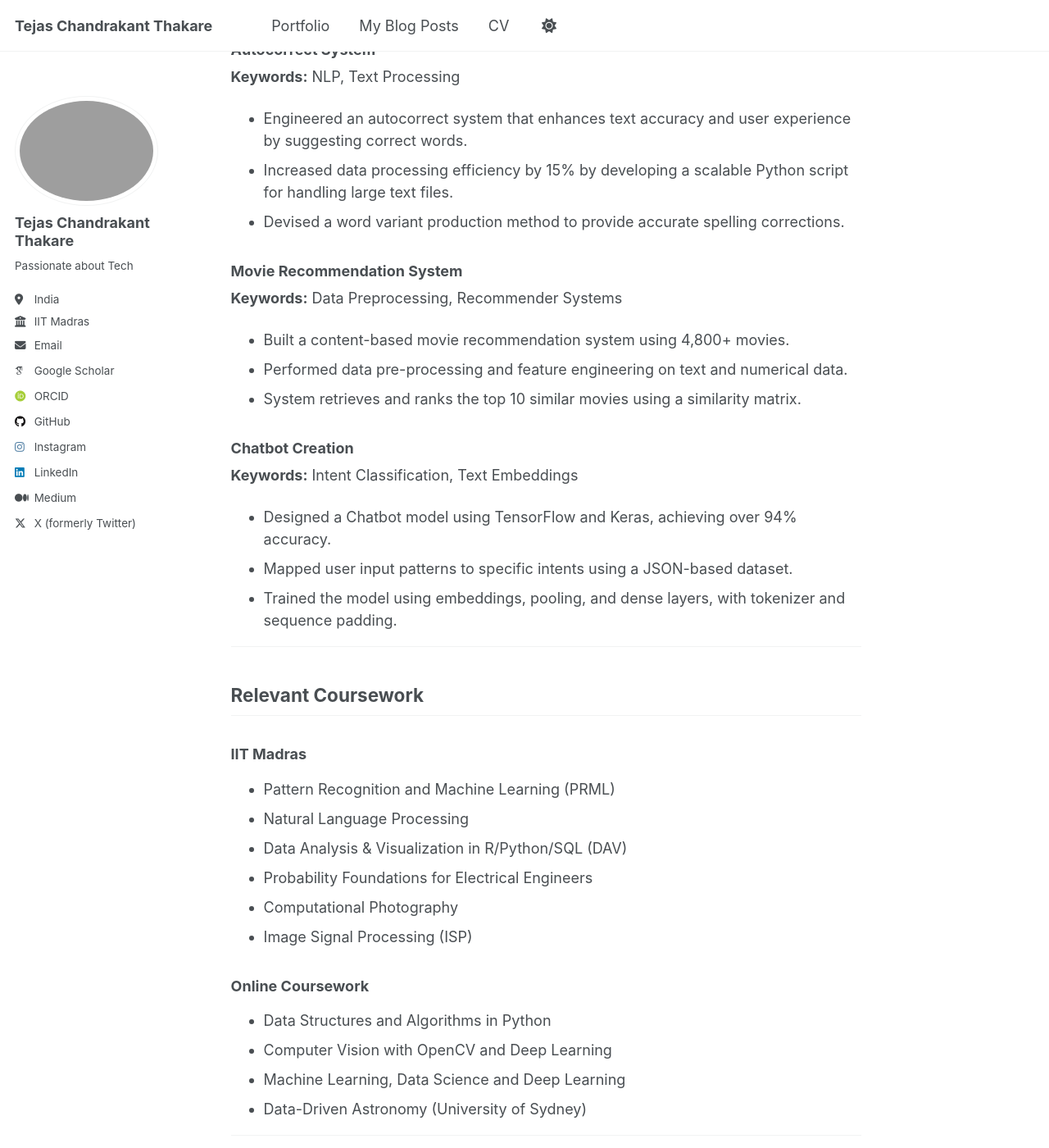
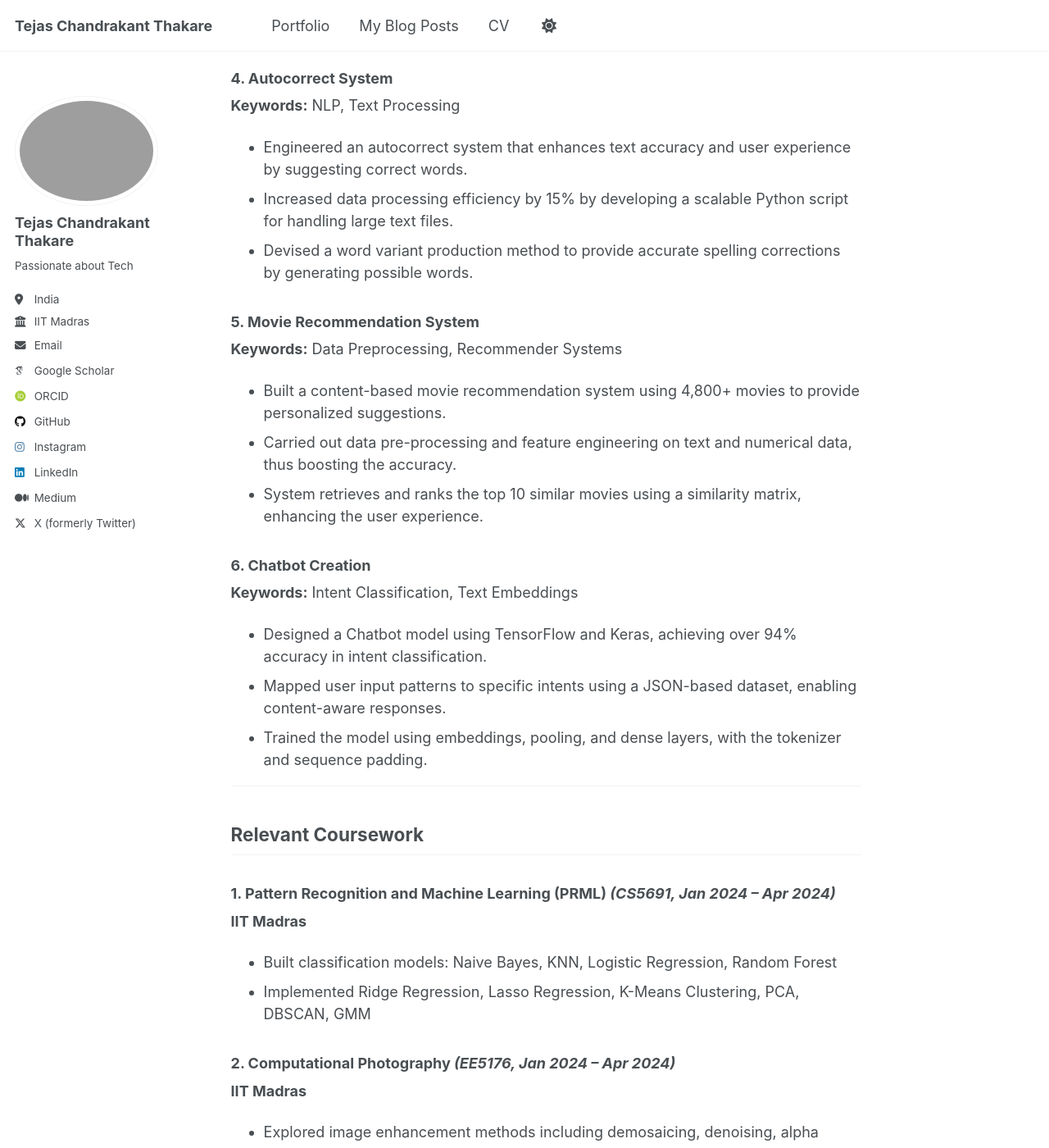
Before and after one commit to TejasCThakare/tejascthakare.github.io, a Jekyll site: the page built from _pages/cv.md, in a window 1280 px wide and 1400 px high, scrolled down 2898 px. Shown: the whole window at 82% size. Built offline with Jekyll 4.4.1, drawn with Linux system fonts in a browser that asks for light colours; some web fonts are replaced; our own code applies the rules of GitHub Pages for plain Markdown files; some of the changed text lies outside the part shown.

Commit message:
Update cv.md

```diff
--- a/_pages/cv.md
+++ b/_pages/cv.md
@@ -11,20 +11,20 @@ Chennai, Tamil Nadu, India
 
 ## Education
 
-| Program                                 | Institution/Board                   | %/CGPA   | Year     |
-|-----------------------------------------|-------------------------------------|----------|----------|
-| M.Tech. (Electrical Engineering)        | IIT Madras, Chennai, India          | 8.24/10  | 2023-25  |
-| M.Sc. (Physics)                         | IIT Bhubaneswar, Odisha, India      | 7.84/10  | 2021-23  |
-| B.Sc. (Physics, Statistics and Math)    | KTHM College (Pune University)      | 87.26%   | 2017-20  |
-| Higher Secondary                        | Maharashtra State Board             | 72.46%   | 2017     |
-| Secondary                               | Maharashtra State Board             | 90.20%   | 2015     |
+| Program                                   | Institution/Board                     | %/CGPA  | Year     |
+|-------------------------------------------|---------------------------------------|---------|----------|
+| M.Tech. (Electrical Engineering)          | IIT Madras, Chennai, India            | 8.24/10 | 2023–25  |
+| M.Sc. (Physics)                           | IIT Bhubaneswar, Odisha, India        | 7.84/10 | 2021–23  |
+| B.Sc. (Physics, Statistics and Math)      | KTHM College (Pune University)        | 87.26%  | 2017–20  |
+| Higher Secondary                          | Maharashtra State Board               | 72.46%  | 2017     |
+| Secondary                                 | Maharashtra State Board               | 90.20%  | 2015     |
 
 ---
 
 ## Research Projects
 
 ### 1. 3D High Dynamic Range Reconstruction of Dynamic Images using Gaussian Splatting
-**Jun’24–May’25**
+**Jun '24 – May '25**
 **(M.Tech / Guide: Prof. Kaushik Mitra), IIT Madras**
 **Keywords:** 3D HDR Reconstruction, Point Clouds, Gaussian Splatting, NeRF, HDR
 
@@ -33,7 +33,7 @@ Chennai, Tamil Nadu, India
 - Extended the 4D Gaussian Splatting framework to support 16-bit dynamic HDR inputs using a self-captured dataset. Enabled temporally consistent HDR synthesis for dynamic scenes. Also developed novel pipeline for HDR-Dynamic novel view synthesis.
 
 ### 2. Analysis and Implementation of Machine Learning Model on CERN’s Big Datasets
-**Jun’22–May’23**
+**Jun '22 – May '23**
 **(M.Sc / Guide: Prof. Seema Bahinipati), IIT Bhubaneswar**
 **Keywords:** Big Data Analysis, EDA, Machine Learning
 
@@ -42,71 +42,97 @@ Chennai, Tamil Nadu, India
 - The applied Boosted Decision Tree model achieved a 0.98 ROC value, effectively classifying signal and noise.
 
 ### 3. The Exponentially Changing Periodic Probability Density Function (PDF)
-**Nov’18–Mar’19**
+**Nov '18 – Mar '19**
 **(B.Sc), K.T.H.M. College**
 **Keywords:** Probability Distribution, Mathematical Statistics
 
 - Developed the Sinex distribution, a novel PDF with multiple peaks, using Laplace Transforms and MGF functions.
 - Derived the Sinex distribution’s mean and variance using the gamma function and Inverse Laplace Transforms.
 - Analyzed the Sinex distribution, showing it approximates the Gamma Distribution under certain conditions.
-
----
-
 ## Personal Projects
 
-### Attention-Guided Hybrid Retinex for Low-Light Image Enhancement
-**Keywords:** Image Enhancement, Image Restoration, Vision (Targeted for publication)
+### 1. Attention-Guided Hybrid Retinex for Low-Light Image Enhancement
+**Keywords:** Image Enhancement, Image Restoration, Vision *(Targeted for publication)*
+
 - Designed a deep learning model that enhances dark, low-light images via Retinex-based decomposition, illumination relighting, and fusion.
 - Integrated attention-guided illumination refinement and multi-scale residual learning for adaptive brightness correction and texture, color preservation.
 - Achieved 21+ PSNR and 0.8+ SSIM on LOL-v1 with a full PyTorch pipeline for training, inference, evaluation, and visual diagnostics.
 
-### GAN-Based Multi-Exposure Prediction for HDR Imaging
+### 2. GAN-Based Multi-Exposure Prediction for HDR Imaging
 **Keywords:** Generative Model, Deep Learning, CNN, HDR
-- Developed a GAN-based model to predict a full 5-level multi-exposure image stack from a single LDR input.
+
+- Developed a GAN-based model to predict a full 5-level multi-exposure image stack from a single LDR input for HDR-related imaging applications.
 - Designed a convolutional encoder–decoder generator to synthesize photorealistic exposure variations that simulate real-world camera bracketing.
-- Integrated a PatchGAN-style discriminator to assess global structure and local texture consistency.
+- Integrated a PatchGAN-style discriminator to assess global structure and local texture consistency across predicted exposure stacks.
 
-### Lung Cancer Detection Using CNN
+### 3. Lung Cancer Detection Using CNN
 **Keywords:** Classification, Medical Imaging, CNN
-- Developed a CNN for lung cancer classification, achieving 92% validation accuracy.
-- Achieved 97%, 87%, and 91% F1-scores for three lung cancer types.
+
+- Developed a CNN for lung cancer classification, achieving 92% validation accuracy on microscopic lung images.
+- Achieved 97%, 87%, and 91% F1-scores for three lung cancer types, demonstrating strong model performance.
 - Boosted efficiency with regularization & augmentation, achieving 92% macro-average precision, recall, & F1-score.
 
-### Autocorrect System
+### 4. Autocorrect System
 **Keywords:** NLP, Text Processing
+
 - Engineered an autocorrect system that enhances text accuracy and user experience by suggesting correct words.
 - Increased data processing efficiency by 15% by developing a scalable Python script for handling large text files.
-- Devised a word variant production method to provide accurate spelling corrections.
+- Devised a word variant production method to provide accurate spelling corrections by generating possible words.
 
-### Movie Recommendation System
+### 5. Movie Recommendation System
 **Keywords:** Data Preprocessing, Recommender Systems
-- Built a content-based movie recommendation system using 4,800+ movies.
-- Performed data pre-processing and feature engineering on text and numerical data.
-- System retrieves and ranks the top 10 similar movies using a similarity matrix.
 
-### Chatbot Creation
+- Built a content-based movie recommendation system using 4,800+ movies to provide personalized suggestions.
+- Carried out data pre-processing and feature engineering on text and numerical data, thus boosting the accuracy.
+- System retrieves and ranks the top 10 similar movies using a similarity matrix, enhancing the user experience.
+
+### 6. Chatbot Creation
 **Keywords:** Intent Classification, Text Embeddings
-- Designed a Chatbot model using TensorFlow and Keras, achieving over 94% accuracy.
-- Mapped user input patterns to specific intents using a JSON-based dataset.
-- Trained the model using embeddings, pooling, and dense layers, with tokenizer and sequence padding.
+
+- Designed a Chatbot model using TensorFlow and Keras, achieving over 94% accuracy in intent classification.
+- Mapped user input patterns to specific intents using a JSON-based dataset, enabling content-aware responses.
+- Trained the model using embeddings, pooling, and dense layers, with the tokenizer and sequence padding.
 
 ---
 
 ## Relevant Coursework
 
-### IIT Madras
-- Pattern Recognition and Machine Learning (PRML)
-- Natural Language Processing
-- Data Analysis & Visualization in R/Python/SQL (DAV)
-- Probability Foundations for Electrical Engineers
-- Computational Photography
-- Image Signal Processing (ISP)
+### 1. Pattern Recognition and Machine Learning (PRML) *(CS5691, Jan 2024 – Apr 2024)*
+**IIT Madras**
+- Built classification models: Naive Bayes, KNN, Logistic Regression, Random Forest
+- Implemented Ridge Regression, Lasso Regression, K-Means Clustering, PCA, DBSCAN, GMM
 
-### Online Coursework
-- Data Structures and Algorithms in Python
-- Computer Vision with OpenCV and Deep Learning
-- Machine Learning, Data Science and Deep Learning
-- Data-Driven Astronomy (University of Sydney)
+### 2. Computational Photography *(EE5176, Jan 2024 – Apr 2024)*
+**IIT Madras**
+- Explored image enhancement methods including demosaicing, denoising, alpha matting, motion deblurring, and compositing
+- Studied Bayer pattern processing, tone mapping, HDR imaging, coded aperture, and light field imaging
+
+### 3. Image Signal Processing (ISP) *(EE5157, Jan 2024 – Apr 2024)*
+**IIT Madras**
+- Performed image processing tasks in Python: geometric transformations, mosaicing, shape from focus, space-variant blurring, Otsu’s thresholding, occlusion detection
+
+### 4. Natural Language Processing *(CS6370, Jan 2024 – Apr 2024)*
+**IIT Madras**
+- Built a Python-based search engine with NLP modules: segmentation, tokenization, lemmatization, stopword removal, spell correction
+- Used NLTK, TF-IDF, WordNet for semantic query matching
+
+### 5. Data Analysis & Visualization in R/Python/SQL (DAV) *(MA5755, Jan 2024 – Apr 2024)*
+**IIT Madras**
+- Built a neural network from scratch for handwritten digit recognition
+- Achieved 87% training and 86% testing accuracy
+
+### 6. Probability Foundations for Electrical Engineers *(EE5110, Jul 2023 – Nov 2023)*
+**IIT Madras**
+- Studied expectation, variance, distributions, multivariate statistics, transformations, law of large numbers, probabilistic inequalities
+
+---
+
+## Online Coursework
+
+- Data Structures and Algorithms in Python *(Udemy)*
+- Computer Vision with OpenCV and Deep Learning *(Udemy)*
+- Machine Learning, Data Science and Deep Learning *(Udemy)*
+- Data-Driven Astronomy *(University of Sydney, Coursera)*
 
 ---
 
@@ -122,16 +148,14 @@ Chennai, Tamil Nadu, India
 
 ## Positions of Responsibility
 
-- **Teaching Assistant:** Designed quizzes and assignments for *Modern Computer Vision* course; supported 100+ students.
-- **Student Placement Coordinator:** Coordinated placement season at IIT Bhubaneswar for 200+ students.
-- **Assistant Coordinator, Counseling Service Team:** Guided over 80+ freshers on-campus at IIT Bhubaneswar.
+- **Teaching Assistant:** Designed quizzes and assignments for *Modern Computer Vision* course; supported 100+ students
+- **Student Placement Coordinator:** Coordinated placement season at IIT Bhubaneswar, handling 200+ students
+- **Assistant Coordinator, Counseling Service Team:** Guided 80+ freshers on-campus at IIT Bhubaneswar
 
 ---
 
 ## Achievements / Awards
 
-- **All India Rank - 617** in **IIT-JAM 2021** (conducted by IISc Bangalore)
-- **First Prize** in **Poster Presentation Competition** held at Sandip University, Nashik
+- **All India Rank - 617** in **IIT-JAM 2021** *(conducted by IISc Bangalore)*
+- **First Prize** in **Poster Presentation Competition**, Sandip University, Nashik
 - **Published 3 Scientific Articles** during B.Sc.
-
----
```
